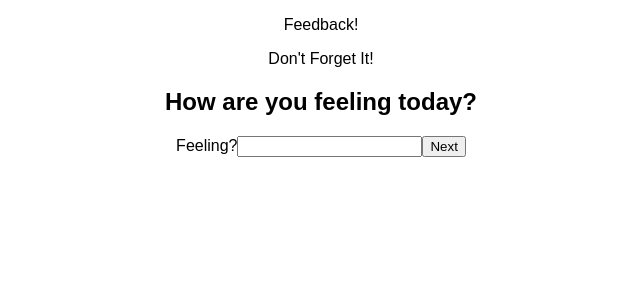
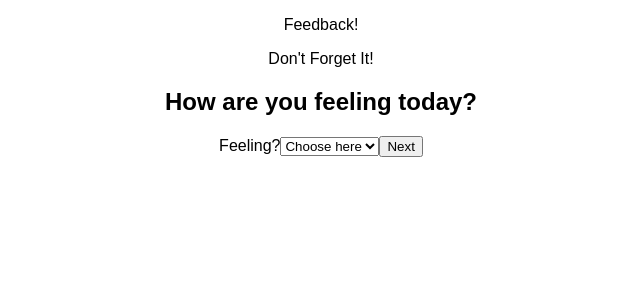
Before and after one commit to lucasgabrielson/redux-feedback-loop, a React (Create React App) app: page / in a window 1280 px wide. Shown: the top 300 px of the page, without its empty margins (319-959 px from the left). Built offline with nearby package versions, Linux system fonts and the light colour scheme; no server answers.

Commit message:
removed slider bar, added drop down menu

```diff
--- a/src/components/Comments/Comments.jsx
+++ b/src/components/Comments/Comments.jsx
@@ -6,7 +6,7 @@ const Comments = () => {
     return (
         <>
             <Header />
-            <Form type = {'Comments'} backButton = {true} header = {'Any comments you want to leave?'} next = {'/review'} back = {'/supported'}/>
+            <Form type = {'Comments'} backButton = {true} header = {'Any comments you want to leave?'} next = {'/review'} back = {'/supported'} input = {'text'}/>
         </>
     )
 }
--- /dev/null
+++ b/src/components/DropDownMenu/DropDownMenu.jsx
@@ -0,0 +1,18 @@
+import React from 'react'
+
+const DropDownMenu = ( { handleChange } ) => {
+    return (
+        <div>
+            <select onChange = { handleChange() }>
+                    <option value = '1' >1</option>
+                    <option value = '2'>2</option>
+                    <option value = '3'>3</option>
+                    <option value = '4'>4</option>
+                    <option value = '5'>5</option>
+            </select>
+        </div>
+    )
+
+}
+
+export default DropDownMenu;
--- a/src/components/Feeling/Feeling.jsx
+++ b/src/components/Feeling/Feeling.jsx
@@ -5,7 +5,7 @@ const Feeling = () => {
     return (
         <div>
             <Header />
-            <Form type = {'Feeling?'} backButton = {false} header = {'How are you feeling today?'} next = {'/understanding'} />
+            <Form type = {'Feeling?'} backButton = {false} header = {'How are you feeling today?'} next = {'/understanding'} input = {'number'} />
         </div>
     )
 }
--- a/src/components/Form/Form.jsx
+++ b/src/components/Form/Form.jsx
@@ -2,6 +2,7 @@ import React from 'react';
 import { useState } from 'react';
 import { Link } from 'react-router-dom';
 import { useDispatch } from 'react-redux';
+import DropDownMenu from '../DropDownMenu/DropDownMenu';
 
 const Form = (props) => {
     const dispatch = useDispatch();
@@ -22,8 +23,16 @@ const Form = (props) => {
         <>
             <h2>{props.header}</h2>
             <label>{props.type}</label>
-            {/* pass in type as props to special type of input */}
-            <input type = 'number' onChange = {handleChange}></input>
+            {props.input === 'number' ?
+                <select onChange = { handleChange }>
+                    <option value = '' selected disabled hidden>Choose here</option>
+                    <option value = '1'>1</option>
+                    <option value = '2'>2</option>
+                    <option value = '3'>3</option>
+                    <option value = '4'>4</option>
+                    <option value = '5'>5</option>
+                </select> :
+                <input type = {props.input} onChange = {handleChange}></input> }
             <Link to = {props.next}>
                 <button onClick = {() => dispatchToRedux()}>Next</button>
             </Link>
--- a/src/components/Supported/Supported.jsx
+++ b/src/components/Supported/Supported.jsx
@@ -6,7 +6,7 @@ const Supported = () => {
     return (
         <>
             <Header />
-            <Form type = {'Support?'} backButton = {true} header = {'How well are you being supported?'} next = {'/comments'} back = {'/understanding'}/>
+            <Form type = {'Support?'} backButton = {true} header = {'How well are you being supported?'} next = {'/comments'} back = {'/understanding'} input = {'number'}/>
         </>
     )
 }
--- a/src/components/Understanding/Understanding.jsx
+++ b/src/components/Understanding/Understanding.jsx
@@ -6,7 +6,7 @@ const Understanding = () => {
     return (
         <>
             <Header />
-            <Form type = {'Understanding?'} backButton = {true} header = {'How well are you understanding the content?'} next = {'/supported'} back = {'/'}/>
+            <Form type = {'Understanding?'} backButton = {true} header = {'How well are you understanding the content?'} next = {'/supported'} back = {'/'} input = {'number'}/>
         </>
     )
 }
```
